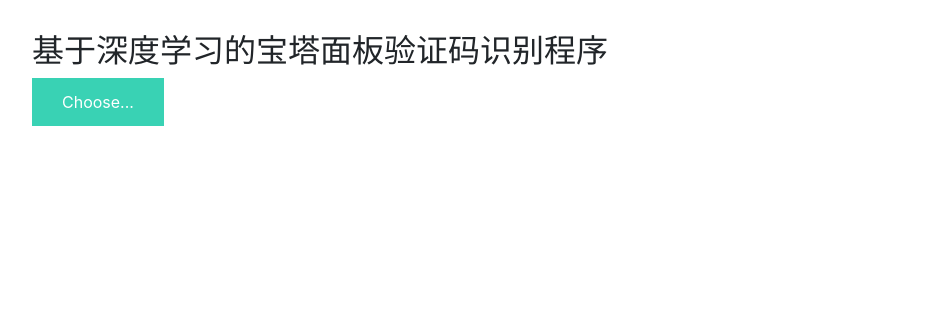
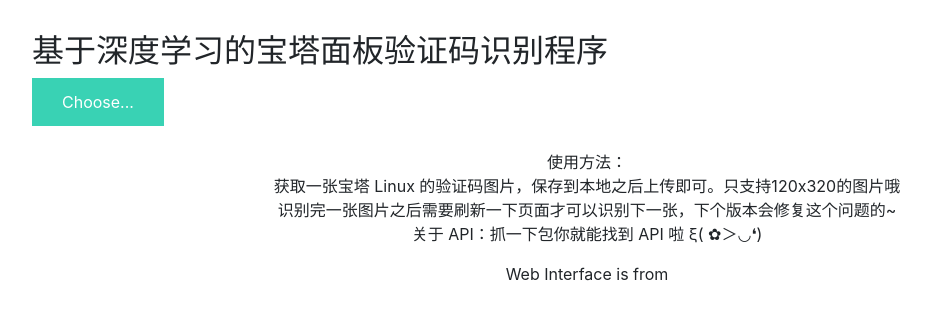
Before and after one commit to imfht/test_cnn, a Flask app: page / in a window 1280 px wide. Shown: the part 56-376 px from the top of the page, without its empty margins (53-984 px from the left). Run offline with Flask 2, Linux system fonts and the light colour scheme; some libraries are stand-ins or nearby versions.

Commit message:
加入基本的介绍页面

```diff
--- a/app/templates/base.html
+++ b/app/templates/base.html
@@ -23,6 +23,13 @@
 <div class="container">
     <div id="content" style="margin-top:2em">{% block content %}{% endblock %}</div>
 </div>
+<center>
+    <p>使用方法：<br>
+        获取一张宝塔 Linux 的验证码图片，保存到本地之后上传即可。只支持120x320的图片哦<br>
+        识别完一张图片之后需要刷新一下页面才可以识别下一张，下个版本会修复这个问题的~<br>
+        关于 API：抓一下包你就能找到 API 啦 ξ( ✿＞◡❛)</p>
+    Web Interface is from <a href="https://github.com/mtobeiyf/keras-flask-deploy-webapp"></a>
+</center>
 </body>
 
 <footer>
```
